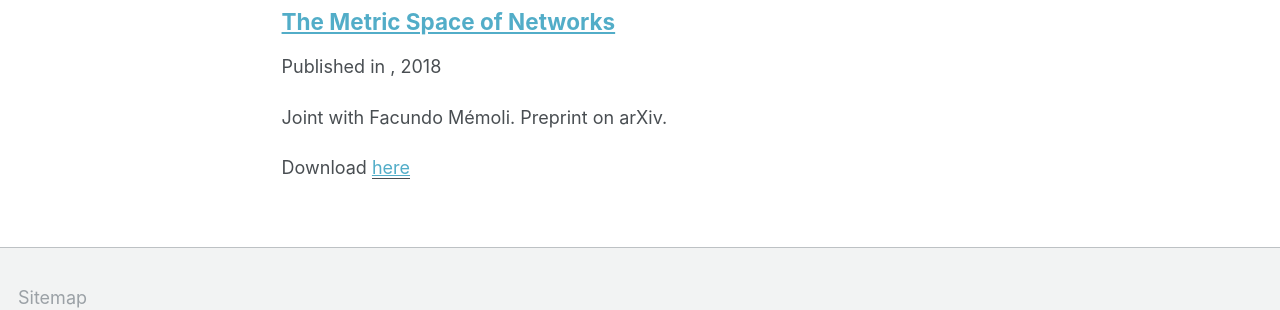
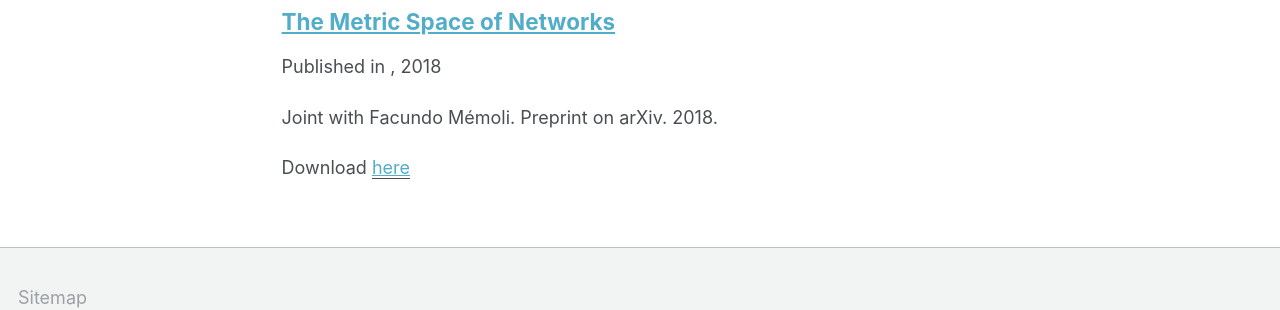
Before and after one commit to samirchowdhury/samirchowdhury.github.io, a Jekyll site: the page built from _pages/publications.md, in a window 1280 px wide and 1266 px high. Shown: the part 863-1173 px from the top of the window. Built offline with Jekyll 4.4.1, drawn with Linux system fonts in a browser that asks for light colours; part of the change alters nothing that is shown.

Commit message:
Update 2018-04-09-dn-part2.md

```diff
--- a/_publications/2018-04-09-dn-part2.md
+++ b/_publications/2018-04-09-dn-part2.md
@@ -1,7 +1,8 @@
 ---
 title: "The Metric Space of Networks"
 collection: publications
-date: 2018-04-09
-excerpt: 'Joint with Facundo Mémoli. Preprint on arXiv.'
+
+excerpt: 'Joint with Facundo Mémoli. Preprint on arXiv. 2018.'
 paperurl: 'https://arxiv.org/abs/1804.02820'
 ---
+<!--date: 2018-04-09 -->
```
